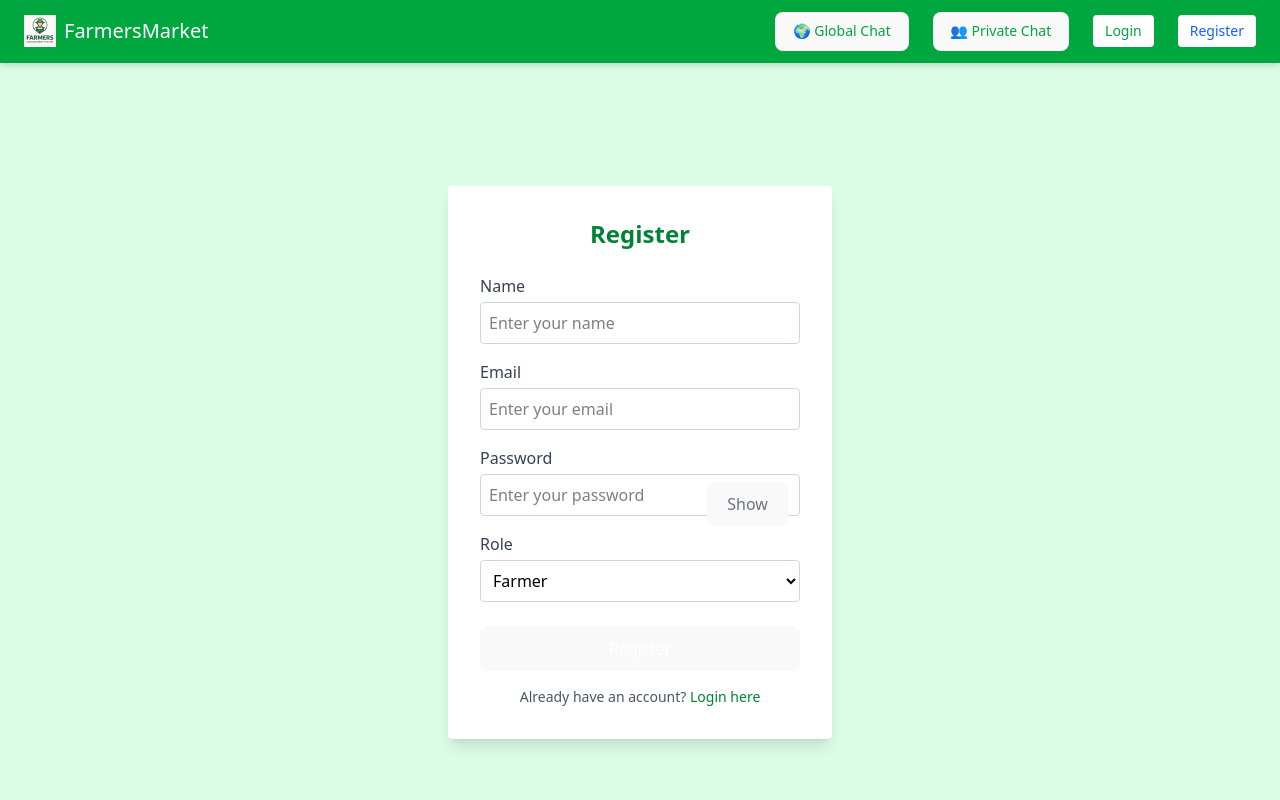
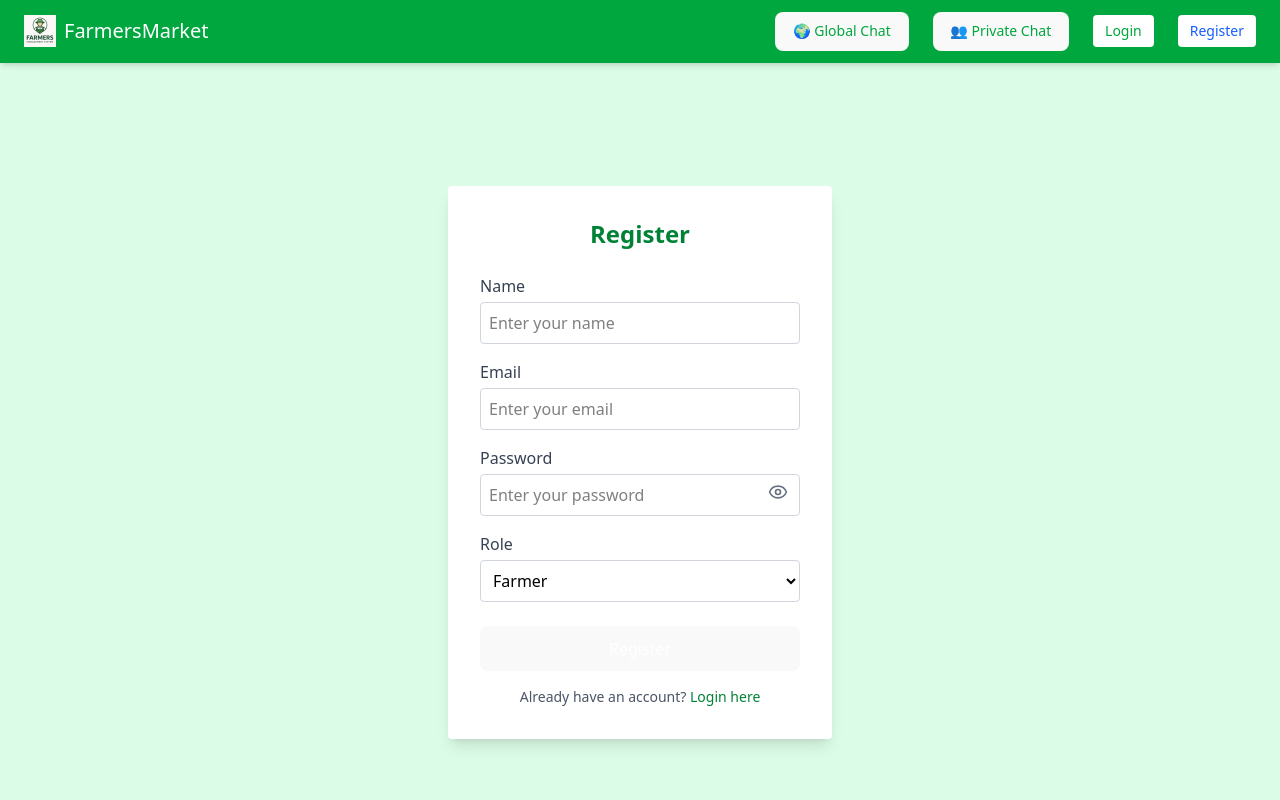
Before and after one commit to sagarscience/Farmers-Market-frontend, a React (Vite) app: page /register in a window 1280 px wide. Shown: the top 800 px of the page. Built offline with nearby package versions, Linux system fonts and the light colour scheme.

Commit message:
Pre Final Commit

```diff
--- a/src/pages/Register.jsx
+++ b/src/pages/Register.jsx
@@ -98,14 +98,7 @@ export default function Register() {
             >
               {showPassword ? <EyeOff size={20} /> : <Eye size={20} />}
             </span>
-          <button
-            type="button"
-            onClick={() => setShowPassword((prev) => !prev)}
-            className="absolute right-3 top-9 text-sm text-gray-500 focus:outline-none"
-            tabIndex={-1}
-          >
-            {showPassword ? "Hide" : "Show"}
-          </button>
+
         </div>
 
         {/* Role */}
```
